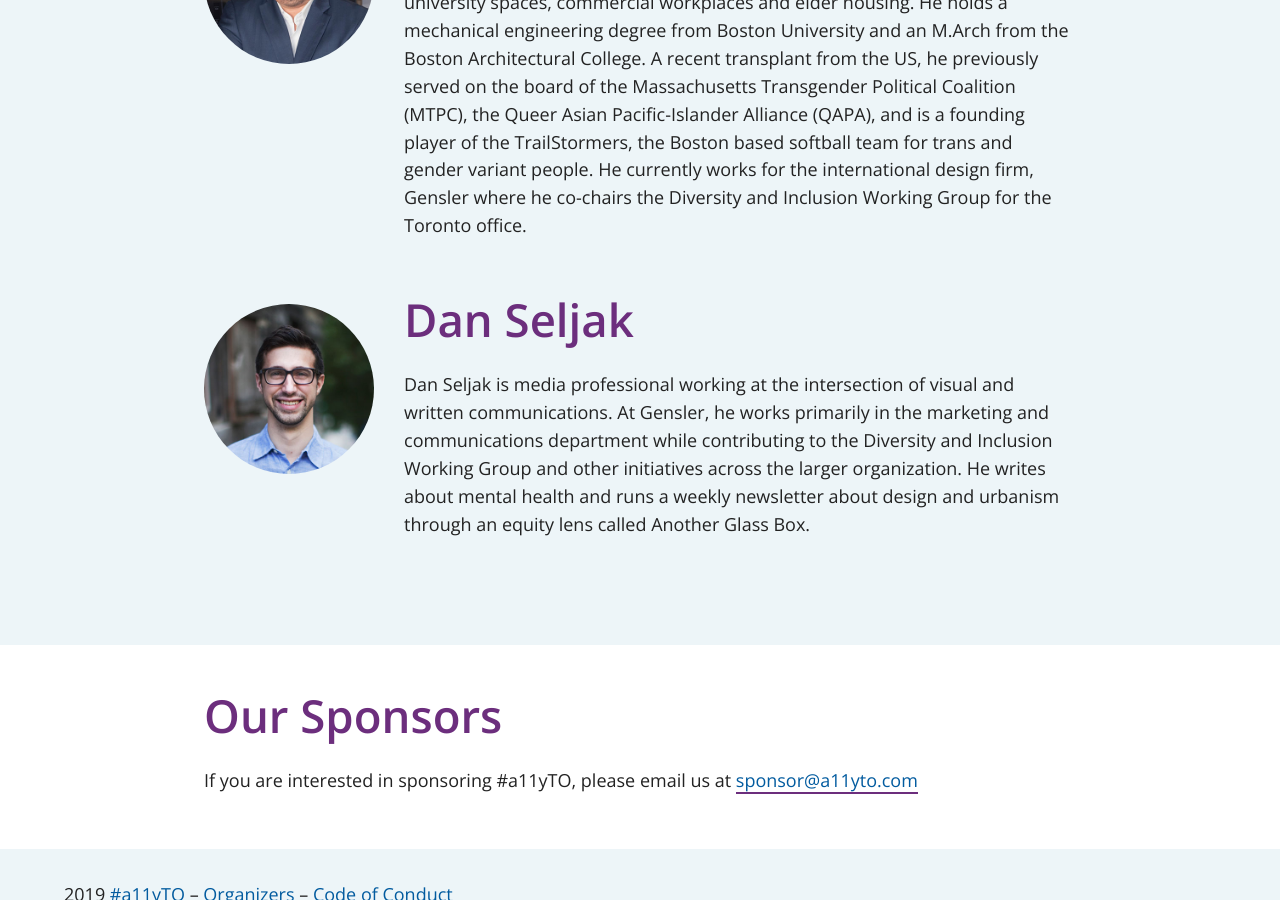
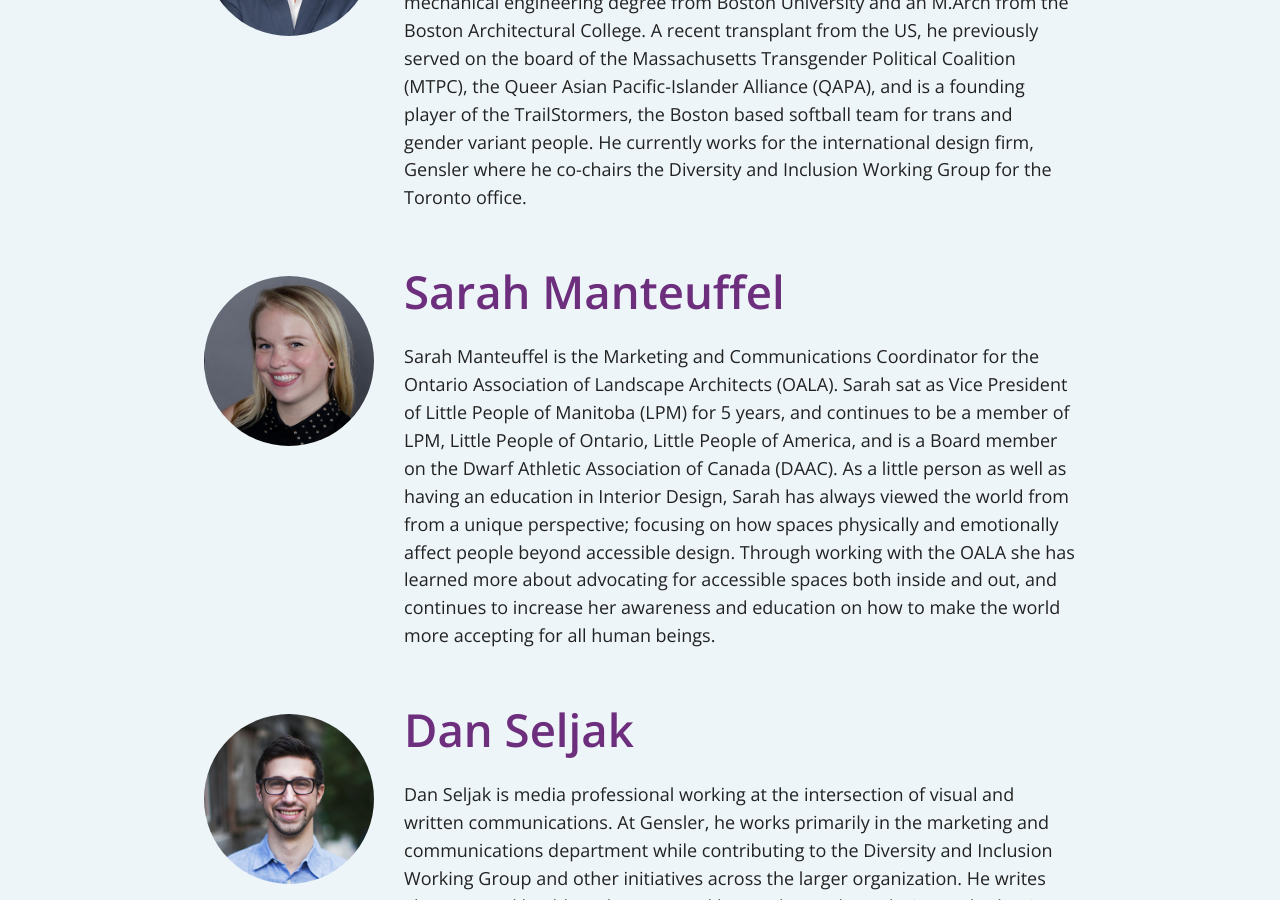
Before and after one commit to a11yTO/static-irl-site, a Jekyll site: the page built from speakers.html, in a window 1280 px wide and 900 px high, scrolled down 2662 px. Built offline with Jekyll 4.4.1, drawn with Linux system fonts in a browser that asks for light colours; some of the changed text lies outside the part shown.

Commit message:
Add Sarah Manteuffel as a speaker

```diff
--- a/speakers.html
+++ b/speakers.html
@@ -49,6 +49,13 @@
             <p class="speaker-bio">Maxwell Ng is an Architect with over fifteen years of experience designing university spaces, commercial workplaces and elder housing. He holds a mechanical engineering degree from Boston University and an M.Arch from the Boston Architectural College. A recent transplant from the US, he previously served on the board of the Massachusetts Transgender Political Coalition (MTPC), the Queer Asian Pacific-Islander Alliance (QAPA), and is a founding player of the TrailStormers, the Boston based softball team for trans and gender variant people.  He currently works for the international design firm, Gensler where he co-chairs the Diversity and Inclusion Working Group for the Toronto office.</p>
         </section>
 
+        <section id="Sarah-Manteuffel" class="speaker-detail clearfix">
+            <h2 class="speaker">Sarah Manteuffel</h2>
+            <img src="/assets/speakers/Sarah-Manteuffel_400x400.jpg" alt="Headshot of Sarah Manteuffel" />
+            <p class="speaker-bio">Sarah Manteuffel is the Marketing and Communications Coordinator for the Ontario Association of Landscape Architects (OALA). Sarah sat as Vice President of Little People of Manitoba (LPM) for 5 years, and continues to be a member of LPM, Little People of Ontario, Little People of America, and is a Board member on the Dwarf Athletic Association of Canada (DAAC). As a little person as well as having an education in Interior Design, Sarah has always viewed the world from from a unique perspective; focusing on how spaces physically and emotionally affect people beyond accessible design. Through working with the OALA she has learned more about advocating for accessible spaces both inside and out, and continues to increase her awareness and education on how to make the world more accepting for all human beings.
+            </p>
+        </section>
+
         <section id="Dan-Seljak" class="speaker-detail clearfix">
             <h2 class="speaker">Dan Seljak</h2>
             <img src="/assets/speakers/Dan-Seljak_400x400.jpg" alt="Headshot of Dan Seljak" />
```
Also changed, not shown: other parts of speakers.html (+1 -1 lines), assets/speakers/Sarah-Manteuffel_400x400.jpg (added).
